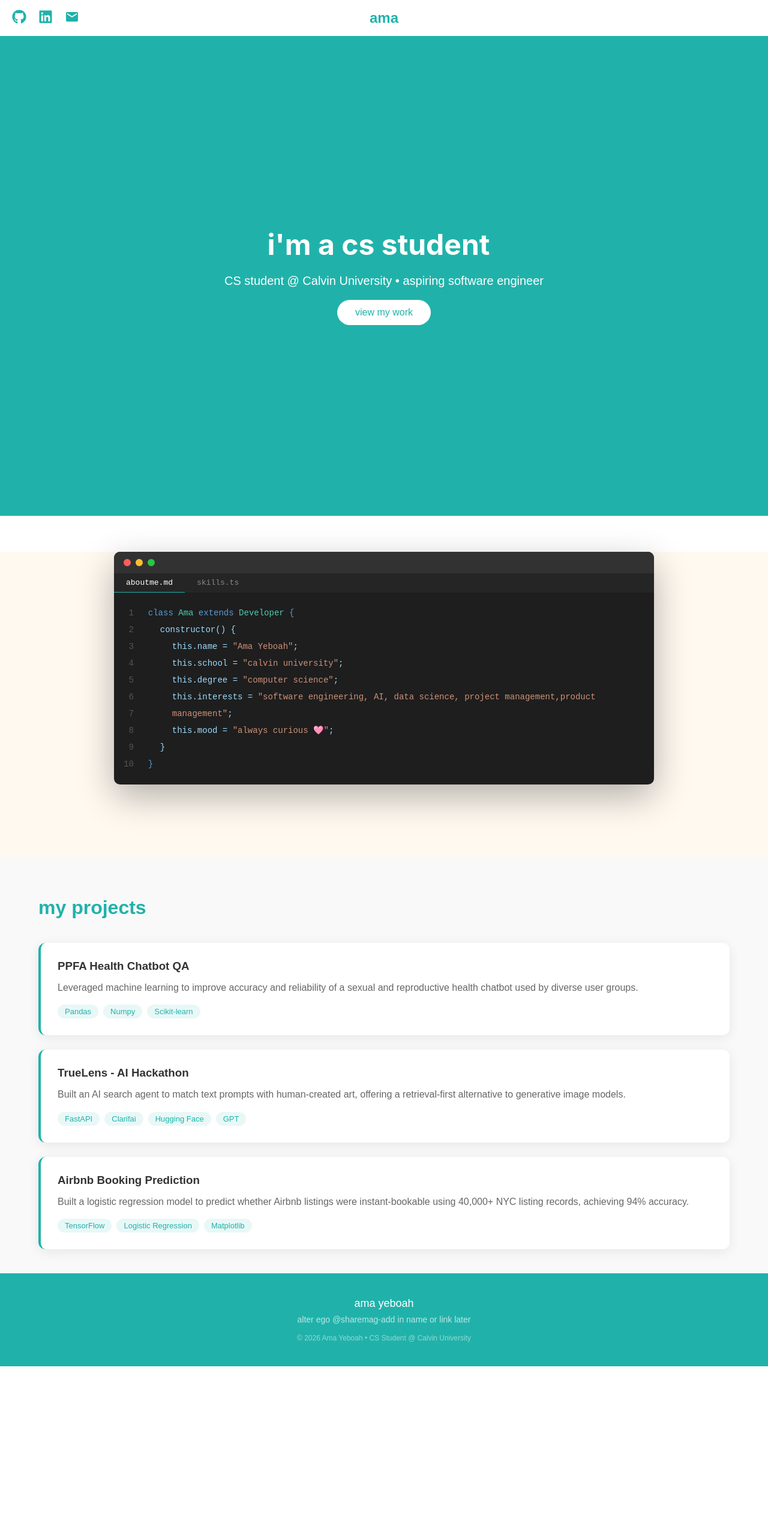
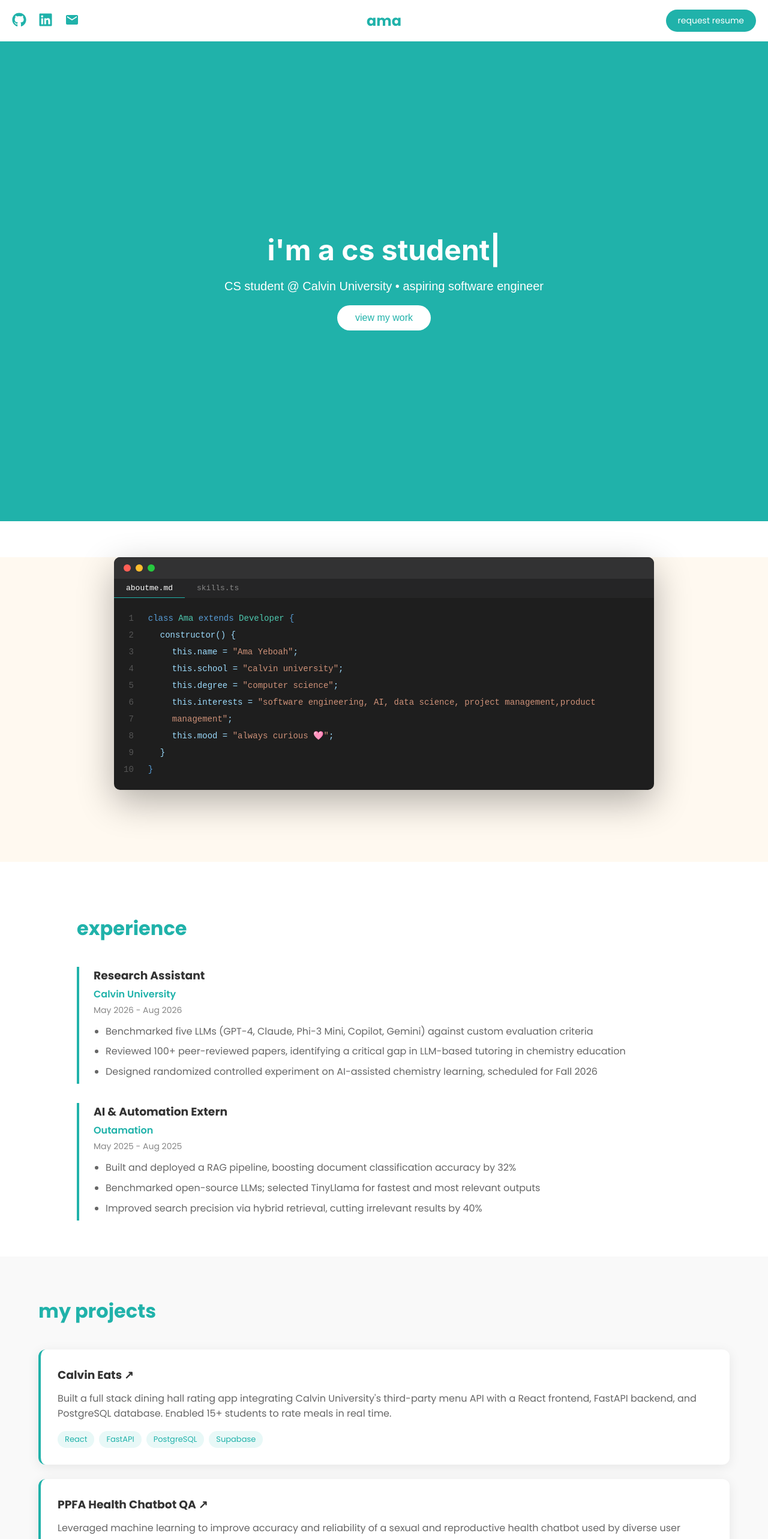
Before and after one commit to ama321518/my-portfolio, a React (Create React App) app: page / in a window 1280 px wide. Shown: the top 2566 px of the page at 60% size. Before the commit the page ends 2278 px from the top, so only its background shows below. Built offline with nearby package versions, Linux system fonts and the light colour scheme.

Commit message:
added experience, resume request button, readymag link

```diff
--- a/src/App.tsx
+++ b/src/App.tsx
@@ -2,6 +2,7 @@ import Navbar from './Navbar';
 import VSCodeEditor from './VSCodeEditor';
 import Projects from './Projects';
 import Footer from './Footer';
+import Experience from './Experience';
 import { TypeAnimation } from 'react-type-animation';
 
 function App() {
@@ -49,9 +50,9 @@ function App() {
       <div style={{ backgroundColor: '#fff9f0', paddingBottom: '60px' }}>
         <VSCodeEditor />
       </div>
+      <Experience />
       <Projects />
       <Footer />
-
     </div>
   );
 }
--- /dev/null
+++ b/src/Experience.tsx
@@ -0,0 +1,64 @@
+const experiences = [
+  {
+    role: "Research Assistant",
+    company: "Calvin University",
+    date: "May 2026 - Aug 2026",
+    bullets: [
+      "Benchmarked five LLMs (GPT-4, Claude, Phi-3 Mini, Copilot, Gemini) against custom evaluation criteria",
+      "Reviewed 100+ peer-reviewed papers, identifying a critical gap in LLM-based tutoring in chemistry education",
+      "Designed randomized controlled experiment on AI-assisted chemistry learning, scheduled for Fall 2026"
+    ]
+  },
+  {
+    role: "AI & Automation Extern",
+    company: "Outamation",
+    date: "May 2025 - Aug 2025",
+    bullets: [
+      "Built and deployed a RAG pipeline, boosting document classification accuracy by 32%",
+      "Benchmarked open-source LLMs; selected TinyLlama for fastest and most relevant outputs",
+      "Improved search precision via hybrid retrieval, cutting irrelevant results by 40%"
+    ]
+  }
+];
+
+const Experience = () => {
+  return (
+    <div style={{ padding: '60px 10%', backgroundColor: 'white' }}>
+      <h2 style={{
+        fontFamily: 'Poppins',
+        color: '#20B2AA',
+        fontSize: '32px',
+        marginBottom: '40px'
+      }}>
+        experience
+      </h2>
+      <div style={{ display: 'flex', flexDirection: 'column', gap: '32px' }}>
+        {experiences.map((exp, index) => (
+          <div key={index} style={{
+            borderLeft: '4px solid #20B2AA',
+            paddingLeft: '24px',
+          }}>
+            <h3 style={{ fontFamily: 'Poppins', color: '#333', margin: '0 0 4px 0' }}>
+              {exp.role}
+            </h3>
+            <p style={{ fontFamily: 'Poppins', color: '#20B2AA', margin: '0 0 4px 0', fontWeight: '600' }}>
+              {exp.company}
+            </p>
+            <p style={{ fontFamily: 'Poppins', color: '#888', margin: '0 0 12px 0', fontSize: '14px' }}>
+              {exp.date}
+            </p>
+            <ul style={{ paddingLeft: '20px', margin: 0 }}>
+              {exp.bullets.map((bullet, i) => (
+                <li key={i} style={{ fontFamily: 'Poppins', color: '#666', marginBottom: '8px', lineHeight: '1.6' }}>
+                  {bullet}
+                </li>
+              ))}
+            </ul>
+          </div>
+        ))}
+      </div>
+    </div>
+  );
+}
+
+export default Experience;
--- a/src/Footer.tsx
+++ b/src/Footer.tsx
@@ -4,14 +4,26 @@ const Footer = () => {
       backgroundColor: '#20B2AA',
       padding: '40px',
       textAlign: 'center',
-      fontFamily: 'Arial',
+      fontFamily: 'Poppins',
     }}>
       <p style={{ color: 'white', margin: '0 0 8px 0', fontSize: '18px' }}>
         ama yeboah
       </p>
-      <p style={{ color: 'rgba(255,255,255,0.7)', margin: '0 0 16px 0', fontSize: '14px' }}>
-        alter ego @sharemag-add in name or link later
-      </p>
+      <a href="https://readymag.website/u1331391126/6486929/" target="_blank" rel="noreferrer">
+        <button style={{
+          backgroundColor: 'white',
+          color: '#20B2AA',
+          border: 'none',
+          padding: '10px 24px',
+          borderRadius: '20px',
+          fontSize: '14px',
+          cursor: 'pointer',
+          fontFamily: 'Poppins',
+          marginBottom: '24px'
+        }}>
+          see me outside of CS ✨
+        </button>
+      </a>
       <p style={{ color: 'rgba(255,255,255,0.5)', margin: 0, fontSize: '12px' }}>
         © 2026 Ama Yeboah • CS Student @ Calvin University
       </p>
--- a/src/Navbar.tsx
+++ b/src/Navbar.tsx
@@ -11,18 +11,38 @@ const Navbar = () => {
       backgroundColor: 'white',
       position: 'relative',
     }}>
-      <h1 style={{ color: '#20B2AA', position: 'absolute',left: '50%',transform: 'translateX(-50%)', fontFamily: 'Arial' }}>ama</h1>
-      <div style={{ display: 'flex', gap: '20px' }}>
+      <h1 style={{
+        color: '#20B2AA',
+        position: 'absolute',
+        left: '50%',
+        transform: 'translateX(-50%)',
+        fontFamily: 'Poppins'
+      }}>ama</h1>
+      <div style={{ display: 'flex', gap: '20px', alignItems: 'center' }}>
         <a href="https://github.com/ama321518" target="_blank" rel="noreferrer">
           <FaGithub size={24} color="#20B2AA" />
         </a>
         <a href="https://linkedin.com/in/yeboah-ama" target="_blank" rel="noreferrer">
           <FaLinkedin size={24} color="#20B2AA" />
         </a>
-        <a href="mailto:apyeboah004@gmail.com" >
+        <a href="mailto:apyeboah004@gmail.com">
           <MdEmail size={24} color="#20B2AA" />
         </a>
       </div>
+      <a href="mailto:apyeboah004@gmail.com?subject=Resume Request&body=Hi Ama, I'd like to request your resume!">
+        <button style={{
+          backgroundColor: '#20B2AA',
+          color: 'white',
+          border: 'none',
+          padding: '8px 20px',
+          borderRadius: '20px',
+          fontSize: '14px',
+          cursor: 'pointer',
+          fontFamily: 'Poppins'
+        }}>
+          request resume
+        </button>
+      </a>
     </nav>
   );
 }
--- a/src/Projects.tsx
+++ b/src/Projects.tsx
@@ -1,21 +1,27 @@
 const projects = [
+  {
+    title: "Calvin Eats",
+    description: "Built a full stack dining hall rating app integrating Calvin University's third-party menu API with a React frontend, FastAPI backend, and PostgreSQL database. Enabled 15+ students to rate meals in real time.",
+    tech: ["React", "FastAPI", "PostgreSQL", "Supabase"],
+    link: "https://github.com/ama321518/calvin-eats"
+  },
   {
     title: "PPFA Health Chatbot QA",
     description: "Leveraged machine learning to improve accuracy and reliability of a sexual and reproductive health chatbot used by diverse user groups.",
     tech: ["Pandas", "Numpy", "Scikit-learn"],
-    link: "#"
+    link: "https://github.com/ama321518/planned-parenthood-chatbot-ml-project"
   },
   {
     title: "TrueLens - AI Hackathon",
     description: "Built an AI search agent to match text prompts with human-created art, offering a retrieval-first alternative to generative image models.",
     tech: ["FastAPI", "Clarifai", "Hugging Face", "GPT"],
-    link: "#"
+    link: "https://github.com/ama321518/openai-hackathon"
   },
   {
     title: "Airbnb Booking Prediction",
     description: "Built a logistic regression model to predict whether Airbnb listings were instant-bookable using 40,000+ NYC listing records, achieving 94% accuracy.",
     tech: ["TensorFlow", "Logistic Regression", "Matplotlib"],
-    link: "#"
+    link: "https://github.com/ama321518/My-Cornell-Portfolio"
   }
 ];
 
@@ -23,7 +29,7 @@ const Projects = () => {
   return (
     <div id="projects" style={{ padding: '40px 5%', backgroundColor: '#f9f9f9' }}>
       <h2 style={{
-        fontFamily: 'Arial',
+        fontFamily: 'Poppins',
         color: '#20B2AA',
         fontSize: '32px',
         marginBottom: '40px'
@@ -39,10 +45,12 @@ const Projects = () => {
             boxShadow: '0 4px 20px rgba(0,0,0,0.08)',
             borderLeft: '4px solid #20B2AA'
           }}>
-            <h3 style={{ fontFamily: 'Arial', color: '#333', margin: '0 0 12px 0' }}>
-              {project.title}
-            </h3>
-            <p style={{ fontFamily: 'Arial', color: '#666', margin: '0 0 16px 0', lineHeight: '1.6' }}>
+            <a href={project.link} target="_blank" rel="noreferrer" style={{ textDecoration: 'none' }}>
+              <h3 style={{ fontFamily: 'Poppins', color: '#333', margin: '0 0 12px 0' }}>
+                {project.title} ↗
+              </h3>
+            </a>
+            <p style={{ fontFamily: 'Poppins', color: '#666', margin: '0 0 16px 0', lineHeight: '1.6' }}>
               {project.description}
             </p>
             <div style={{ display: 'flex', gap: '8px', flexWrap: 'wrap' }}>
@@ -53,7 +61,7 @@ const Projects = () => {
                   padding: '4px 12px',
                   borderRadius: '20px',
                   fontSize: '13px',
-                  fontFamily: 'Arial'
+                  fontFamily: 'Poppins'
                 }}>
                   {t}
                 </span>
```
Lines whose indentation alone changed are shown as unchanged.
